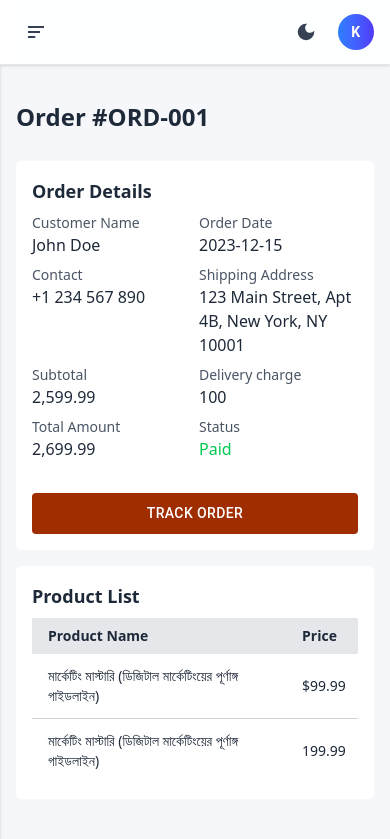
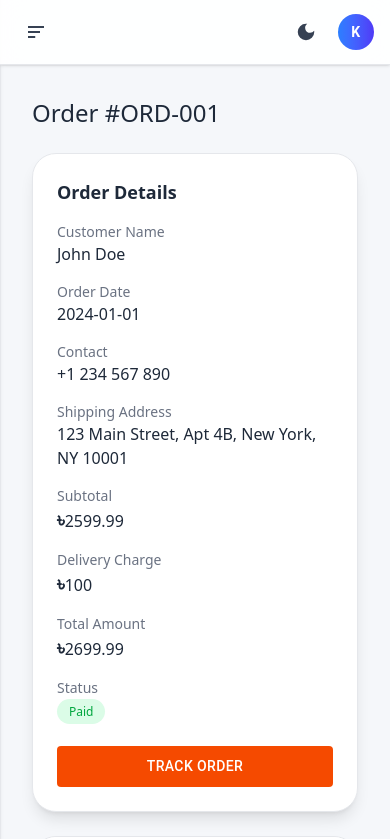
Before and after one commit to Mdkamrujjamanshimu/ecom-admin, a Next.js app: page /orders/details in a window 390 px wide. Shown: the top 839 px of the page. Built offline with nearby package versions, Linux system fonts and the light colour scheme; some icons are missing.

Commit message:
orders page & linked pages upgraded/final design

```diff
--- a/src/app/orders/details/page.jsx
+++ b/src/app/orders/details/page.jsx
@@ -1,117 +1,175 @@
+"use client";
+
+import React from "react";
 import { Button } from "@mui/material";
 import Link from "next/link";
-import React from "react";
+
+/* ================= ORDER JSON ================= */
+
+const order = {
+  id: "#ORD-001",
+  customer: "John Doe",
+  date: "2024-01-01",
+  contact: "+1 234 567 890",
+  address: "123 Main Street, Apt 4B, New York, NY 10001",
+  subtotal: 2599.99,
+  delivery: 100,
+  total: 2699.99,
+  status: "Paid",
+  products: [
+    {
+      id: 1,
+      name: "মার্কেটিং মাস্টারি (ডিজিটাল মার্কেটিংয়ের পূর্ণাঙ্গ গাইডলাইন)",
+      price: 99.99,
+      quantity: 2,
+    },
+    {
+      id: 2,
+      name: "মার্কেটিং মাস্টারি (ডিজিটাল মার্কেটিংয়ের পূর্ণাঙ্গ গাইডলাইন)",
+      price: 199.99,
+      quantity: 1,
+    },
+  ],
+};
 
 const page = () => {
   return (
+    <div className="p-4 sm:p-6 lg:p-8">
+      <h2 className="text-2xl sm:text-3xl font-medium mb-6 text-gray-800 dark:text-gray-200">
+        Order {order.id}
+      </h2>
+
+      {/* ================= ORDER INFO ================= */}
+
+      <div className="bg-white dark:bg-gray-800 backdrop-blur border border-gray-200 dark:border-gray-800 rounded-3xl shadow-lg p-6 mb-6">
+        <h3 className="text-lg font-semibold mb-4 text-gray-800 dark:text-gray-200">
+          Order Details
+        </h3>
+
+        <div className="grid grid-cols-2 gap-4 max-[600px]:grid-cols-1">
           <div>
-      <h2 className="text-2xl font-bold py-2 mt-3 mb-5">Order #ORD-001</h2>
-      <div className="w-full">
-        <div className="bg-white dark:bg-[#181818] p-4 rounded-md mb-4">
-          <h3 className="text-lg font-semibold mb-2">Order Details</h3>
-          <div className="grid grid-cols-2 gap-4 max-[401px]:gap-2">
-            <div>
-              <p className="text-sm text-gray-600 dark:text-gray-400">
+            <p className="text-sm text-gray-500 dark:text-gray-400">
               Customer Name
             </p>
-              <p className="font-medium">John Doe</p>
+            <p className="font-medium">{order.customer}</p>
           </div>
+
           <div>
-              <p className="text-sm text-gray-600 dark:text-gray-400">
+            <p className="text-sm text-gray-500 dark:text-gray-400">
               Order Date
             </p>
-              <p className="font-medium">2023-12-15</p>
+            <p className="font-medium">{order.date}</p>
           </div>
+
           <div>
-              <p className="text-sm text-gray-600 dark:text-gray-400">
-                Contact
-              </p>
-              <p className="font-medium">+1 234 567 890</p>
+            <p className="text-sm text-gray-500 dark:text-gray-400">Contact</p>
+            <p className="font-medium">{order.contact}</p>
           </div>
+
           <div>
-              <p className="text-sm text-gray-600 dark:text-gray-400">
+            <p className="text-sm text-gray-500 dark:text-gray-400">
               Shipping Address
             </p>
+            <p className="font-medium">{order.address}</p>
+          </div>
+
+          <div>
+            <p className="text-sm text-gray-500 dark:text-gray-400">Subtotal</p>
             <p className="font-medium">
-                123 Main Street, Apt 4B, New York, NY 10001
+              <span className="font-bold text-xl">৳</span>
+              {order.subtotal}
             </p>
           </div>
+
           <div>
-              <p className="text-sm text-gray-600 dark:text-gray-400">
-                Subtotal
+            <p className="text-sm text-gray-500 dark:text-gray-400">
+              Delivery Charge
             </p>
-              <p className="font-medium">2,599.99</p>
+            <p className="font-medium">
+              <span className="font-bold text-xl">৳</span>
+              {order.delivery}
+            </p>
           </div>
+
           <div>
-              <p className="text-sm text-gray-600 dark:text-gray-400">
-                Delivery charge
-              </p>
-              <p className="font-medium">100</p>
-            </div>
-            <div>
-              <p className="text-sm text-gray-600 dark:text-gray-400">
+            <p className="text-sm text-gray-500 dark:text-gray-400">
               Total Amount
             </p>
-              <p className="font-medium">2,699.99</p>
+            <p className="font-medium">
+              <span className="font-bold text-xl">৳</span>
+              {order.total}
+            </p>
           </div>
+
           <div>
-              <p className="text-sm text-gray-600 dark:text-gray-400">Status</p>
-              <p className="font-medium text-green-500">Paid</p>
+            <p className="text-sm text-gray-500 dark:text-gray-400">Status</p>
+
+            <span
+              className={`px-3 py-1 text-xs rounded-full font-medium
+              ${
+                order.status === "Paid"
+                  ? "bg-green-100 text-green-600 dark:bg-green-900/40 dark:text-green-400"
+                  : "bg-red-100 text-red-600 dark:bg-red-900/40 dark:text-red-400"
+              }`}
+            >
+              {order.status}
+            </span>
           </div>
         </div>
-          <div className="mt-4">
+
+        <div className="mt-6">
           <Link href="/orders/tracking">
-              <Button className="bg-orange-800! hover:bg-orange-900! text-white! w-full! py-2! mt-4!">
+            <Button className="bg-orange-600! hover:bg-orange-700! text-white! w-full! py-2!">
               Track Order
             </Button>
           </Link>
         </div>
       </div>
 
-        <div className="bg-white dark:bg-[#181818] p-4 rounded-md">
-          <h3 className="text-lg font-semibold mb-2">Product List</h3>
-          <div className="w-full overflow-x-auto">
-            <table className="min-w-[500px] w-full">
-              <thead className="bg-gray-200 dark:bg-[#282828]">
-                <tr>
-                  <th className="px-4 py-2 text-left text-sm font-semibold">
+      {/* ================= PRODUCT TABLE ================= */}
+
+      <div className="overflow-x-auto rounded-3xl border border-gray-200 dark:border-gray-800 bg-white dark:bg-gray-800 backdrop-blur shadow-lg">
+        <div className="p-4">
+          <h3 className="text-lg font-semibold text-gray-800 dark:text-gray-200">
+            Product List
+          </h3>
+        </div>
+
+        <table className="min-w-[700px] w-full text-sm sm:text-base">
+          <thead className="bg-linear-to-r from-gray-100 to-gray-50 dark:from-[#1a1a1a] dark:to-[#131313]">
+            <tr className="text-gray-700 dark:text-gray-300">
+              <th className="px-4 py-3 text-left font-semibold">
                 Product Name
               </th>
-                  <th className="px-4 py-2 text-left text-sm font-semibold">
-                    Price
-                  </th>
-                  <th className="px-4 py-2 text-left text-sm font-semibold">
-                    Quantity
-                  </th>
-                  <th className="px-4 py-2 text-left text-sm font-semibold">
-                    Total
-                  </th>
+              <th className="px-4 py-3 text-left font-semibold">Price</th>
+              <th className="px-4 py-3 text-left font-semibold">Quantity</th>
+              <th className="px-4 py-3 text-left font-semibold">Total</th>
             </tr>
           </thead>
-              <tbody className="">
-                {/* Example product row */}
-                <tr className="border-b border-gray-300 dark:border-[#282828]">
-                  <td className="px-4 py-3 text-sm">
-                    মার্কেটিং মাস্টারি (ডিজিটাল মার্কেটিংয়ের পূর্ণাঙ্গ গাইডলাইন)
+
+          <tbody className="divide-y divide-gray-200 dark:divide-gray-700">
+            {order.products.map((product) => (
+              <tr
+                key={product.id}
+                className="text-gray-700 dark:text-gray-300 hover:bg-gray-100 dark:hover:bg-gray-900 transition"
+              >
+                <td className="px-4 py-3">{product.name}</td>
+
+                <td className="px-4 py-3">
+                  <span className="font-bold text-xl">৳</span>
+                  {product.price}
                 </td>
-                  <td className="px-4 py-3 text-sm">$99.99</td>
-                  <td className="px-4 py-3 text-sm">2</td>
-                  <td className="px-4 py-3 text-sm">199.98</td>
+
+                <td className="px-4 py-3">{product.quantity}</td>
+
+                <td className="px-4 py-3">
+                  <span className="font-bold text-xl">৳</span>
+                  {(product.price * product.quantity).toFixed(2)}
+                </td>
               </tr>
-
-                {/* Example product row */}
-                <tr className="">
-                  <td className="px-4 py-3 text-sm">
-                    মার্কেটিং মাস্টারি (ডিজিটাল মার্কেটিংয়ের পূর্ণাঙ্গ গাইডলাইন)
-                  </td>
-                  <td className="px-4 py-3 text-sm">199.99</td>
-                  <td className="px-4 py-3 text-sm">1</td>
-                  <td className="px-4 py-3 text-sm">199.99</td>
-                </tr>
+            ))}
           </tbody>
         </table>
-          </div>
-        </div>
       </div>
     </div>
   );
--- a/src/app/orders/page.jsx
+++ b/src/app/orders/page.jsx
@@ -1,98 +1,220 @@
 "use client";
+
+import React, { useState } from "react";
 import { Button } from "@mui/material";
-import React from "react";
 import { FiEdit } from "react-icons/fi";
 import { RiDeleteBin5Line } from "react-icons/ri";
 import SearchBox from "@/Components/SearchBox";
 import Link from "next/link";
-import { MdAddCircle } from "react-icons/md";
+
+/* ================= JSON DATA ================= */
+
+const orderData = [
+  {
+    id: "#ORD-001",
+    customer: "John Doe",
+    price: 2000,
+    quantity: 3,
+    status: "Paid",
+    createdAt: "2024-01-01",
+  },
+  {
+    id: "#ORD-002",
+    customer: "Sarah Khan",
+    price: 1500,
+    quantity: 2,
+    status: "Unpaid",
+    createdAt: "2024-01-05",
+  },
+  {
+    id: "#ORD-003",
+    customer: "Michael Lee",
+    price: 3500,
+    quantity: 5,
+    status: "Paid",
+    createdAt: "2024-01-08",
+  },
+  {
+    id: "#ORD-004",
+    customer: "David Smith",
+    price: 1000,
+    quantity: 1,
+    status: "Unpaid",
+    createdAt: "2024-01-10",
+  },
+];
 
 const page = () => {
+  const [searchQuery, setSearchQuery] = useState("");
+  const [statusFilter, setStatusFilter] = useState("All");
+  const [currentPage, setCurrentPage] = useState(1);
+
+  const itemsPerPage = 6;
+
+  /* ================= FILTER ================= */
+
+  const filteredData = orderData.filter((order) => {
+    const matchSearch =
+      order.customer.toLowerCase().includes(searchQuery.toLowerCase()) ||
+      order.id.toLowerCase().includes(searchQuery.toLowerCase());
+
+    const matchStatus = statusFilter === "All" || order.status === statusFilter;
+
+    return matchSearch && matchStatus;
+  });
+
+  /* ================= PAGINATION ================= */
+
+  const totalPages = Math.ceil(filteredData.length / itemsPerPage);
+
+  const currentItems = filteredData.slice(
+    (currentPage - 1) * itemsPerPage,
+    currentPage * itemsPerPage,
+  );
+
   return (
-    <div>
-      <h2 className="text-2xl font-bold py-2 mt-3 mb-5">Order List</h2>
+    <div className="p-4 sm:p-6 lg:p-8">
+      <h2 className="text-2xl sm:text-3xl font-bold mb-6 text-gray-800 dark:text-gray-200">
+        Order List
+      </h2>
 
-      {/* PRODUCT LIST TABLE */}
+      {/* ================= FILTER AREA ================= */}
 
-      <div className="rounded-md border border-gray-200 dark:border-[#282828]">
-        <div
-          className={`grid grid-cols-3 max-[510px]:grid-cols-2 max-[425px]:grid-cols-1 gap-2 p-3 my-4 rounded-md`}
+      <div className="grid grid-cols-3 max-[700px]:grid-cols-2 max-[450px]:grid-cols-1 gap-3 mb-6">
+        <SearchBox
+          placeholder="Search order..."
+          width="100%"
+          value={searchQuery}
+          onChange={(e) => {
+            setSearchQuery(e.target.value);
+            setCurrentPage(1);
+          }}
+        />
+
+        <select
+          onChange={(e) => {
+            setStatusFilter(e.target.value);
+            setCurrentPage(1);
+          }}
+          className="w-full border border-gray-300 dark:border-gray-700 rounded-md px-3 py-2 bg-white dark:bg-[#151515] text-gray-700 dark:text-gray-300 focus:ring-2 focus:ring-blue-400"
         >
-          <div className="w-full max-[1030px]:col-span-2 max-[989px]:col-span-1 max-[815px]:col-span-2 max-[425px]:col-span-1">
-            <SearchBox placeholder="Search here..." width="300px" />
-          </div>
-          <div className="w-full">
-            <select
-              name=""
-              id=""
-              className="w-full border outline-none border-[rgba(0,0,0,0.2)] dark:border-[rgba(255,255,255,0.2)] focus:border-[rgba(0,0,0,0.4)] dark:focus:border-[rgba(255,255,255,0.4)] dark:bg-[#151515] text-[14px] rounded-md px-3 py-2"
-            >
-              <option value="">All Status</option>
-              <option value="">Paid</option>
-              <option value="">Unpaid</option>
+          <option value="All">All Status</option>
+          <option value="Paid">Paid</option>
+          <option value="Unpaid">Unpaid</option>
+        </select>
+
+        <select className="w-full border border-gray-300 dark:border-gray-700 rounded-md px-3 py-2 bg-white dark:bg-[#151515] text-gray-700 dark:text-gray-300 focus:ring-2 focus:ring-blue-400">
+          <option>Sort by (Default)</option>
+          <option>ID</option>
+          <option>Customer</option>
+          <option>Price</option>
         </select>
       </div>
-          <div className="w-full">
-            <select
-              name=""
-              id=""
-              className="w-full border outline-none border-[rgba(0,0,0,0.2)] dark:border-[rgba(255,255,255,0.2)] focus:border-[rgba(0,0,0,0.4)] dark:focus:border-[rgba(255,255,255,0.4)] dark:bg-[#151515] text-[14px] rounded-md px-3 py-2"
+
+      {/* ================= TABLE ================= */}
+
+      <div className="overflow-x-auto rounded-3xl border border-gray-200 dark:border-gray-800 bg-white dark:bg-gray-800 backdrop-blur shadow-lg">
+        <table className="min-w-[900px] w-full text-sm sm:text-base">
+          <thead className="bg-linear-to-r from-gray-100 to-gray-50 dark:from-[#1a1a1a] dark:to-[#131313]">
+            <tr className="text-gray-700 dark:text-gray-300">
+              {[
+                "Sl",
+                "Customer Name",
+                "Order ID",
+                "Price",
+                "Quantity",
+                "Status",
+                "Created Date",
+                "Action",
+              ].map((th, i) => (
+                <th
+                  key={i}
+                  className="px-4 py-3 text-left font-semibold whitespace-nowrap"
                 >
-              <option value="">Sort by (Default)</option>
-              <option value="">ID</option>
-              <option value="">Name</option>
-              <option value="">Price</option>
-            </select>
-          </div>
-        </div>
-        <div className="w-full overflow-x-auto">
-          <table className="min-w-[1100px] w-full">
-            <thead className="bg-gray-100 dark:bg-[#131313]">
-              <tr className="text-gray-700 dark:text-gray-300">
-                <th className="px-4 py-3 text-left text-sm font-semibold">
-                  Sl
+                  {th}
                 </th>
-                <th className="px-4 py-3 text-left text-sm font-semibold">
-                  Customer Name
-                </th>
-                <th className="px-4 py-3 text-left text-sm font-semibold">
-                  order ID
-                </th>
-                <th className="px-4 py-3 text-left text-sm font-semibold">
-                  Price
-                </th>
-                <th className="px-4 py-3 text-left text-sm font-semibold">
-                  Quantity
-                </th>
-                <th className="px-4 py-3 text-left text-sm font-semibold">
-                  Status
-                </th>
-                <th className="px-4 py-3 text-left text-sm font-semibold">
-                  Actions
-                </th>
+              ))}
             </tr>
           </thead>
-            <tbody className="divide-y divide-gray-200 bg-white dark:bg-[#181818]">
-              <tr className="text-gray-700 dark:text-gray-300">
-                <td className="px-4 py-3 text-sm">1</td>
-                <td className="px-4 py-3 text-sm font-medium ">John Doe</td>
-                <td className="px-4 py-3 text-sm">#ORD-001</td>
-                <td className="px-4 py-3 text-sm">2000</td>
-                <td className="px-4 py-3 text-sm">3</td>
-                <td className="px-4 py-3 text-sm">Paid</td>
-                <td className="px-4 py-3 text-[18px] ">
-                  <div className="flex gap-2">
+
+          <tbody className="divide-y divide-gray-200 dark:divide-gray-700">
+            {currentItems.length > 0 ? (
+              currentItems.map((order, idx) => (
+                <tr
+                  key={order.id}
+                  className="text-gray-700 dark:text-gray-300 hover:bg-gray-100 dark:hover:bg-gray-900 transition-colors"
+                >
+                  <td className="px-4 py-3">
+                    {(currentPage - 1) * itemsPerPage + idx + 1}
+                  </td>
+
+                  <td className="px-4 py-3 font-medium">{order.customer}</td>
+
+                  <td className="px-4 py-3">{order.id}</td>
+
+                  <td className="px-4 py-3">{order.price}</td>
+
+                  <td className="px-4 py-3">{order.quantity}</td>
+
+                  <td className="px-4 py-3">
+                    <span
+                      className={`px-3 py-1 text-xs rounded-full font-medium
+                      ${
+                        order.status === "Paid"
+                          ? "bg-green-100 text-green-600 dark:bg-green-900/40 dark:text-green-400"
+                          : "bg-red-100 text-red-600 dark:bg-red-900/40 dark:text-red-400"
+                      }`}
+                    >
+                      {order.status}
+                    </span>
+                  </td>
+
+                  <td className="px-4 py-3">{order.createdAt}</td>
+
+                  <td className="px-4 py-3">
+                    <div className="flex items-center gap-3">
                       <Link href="/orders/details">
-                      <FiEdit className="text-blue-500 cursor-pointer" />
+                        <FiEdit className="text-blue-500 hover:text-blue-600 cursor-pointer transition-colors" />
                       </Link>
-                    <RiDeleteBin5Line className="text-red-500 cursor-pointer" />
+
+                      <RiDeleteBin5Line className="text-red-500 hover:text-red-600 cursor-pointer transition-colors" />
                     </div>
                   </td>
                 </tr>
+              ))
+            ) : (
+              <tr>
+                <td
+                  colSpan={8}
+                  className="text-center py-6 text-gray-500 dark:text-gray-400"
+                >
+                  No orders found
+                </td>
+              </tr>
+            )}
           </tbody>
         </table>
       </div>
+
+      {/* ================= PAGINATION ================= */}
+
+      {totalPages > 1 && (
+        <div className="flex justify-end mt-4 gap-2 flex-wrap">
+          {Array.from({ length: totalPages }, (_, i) => (
+            <Button
+              key={i}
+              onClick={() => setCurrentPage(i + 1)}
+              className={`px-3 py-1 rounded-lg ${
+                currentPage === i + 1
+                  ? "bg-gradient-to-r from-blue-500 to-blue-600 text-white"
+                  : "bg-gray-200 dark:bg-gray-800 text-gray-700 dark:text-gray-300 hover:bg-gray-300 dark:hover:bg-gray-700"
+              }`}
+            >
+              {i + 1}
+            </Button>
+          ))}
         </div>
+      )}
     </div>
   );
 };
--- a/src/app/orders/tracking/page.jsx
+++ b/src/app/orders/tracking/page.jsx
@@ -1,4 +1,8 @@
-export default function OrderTrackingPage() {
+"use client";
+
+import React from "react";
+
+const page = () => {
   const steps = [
     { step: "Pending", date: "2023-12-10", active: true },
     { step: "Processing", date: "2023-12-12", active: true },
@@ -6,60 +10,71 @@ export default function OrderTrackingPage() {
     { step: "Delivered", date: "-", active: false },
   ];
 
+  const progress =
+    ((steps.filter((s) => s.active).length - 1) / (steps.length - 1)) * 100;
+
   return (
-    <div className="min-h-screen p-4 sm:p-6">
-      <div className="w-full max-w-4xl mx-auto bg-white dark:bg-gray-900 rounded-xl shadow-md p-5 sm:p-8">
-        {/* Title */}
-        <h1 className="text-2xl sm:text-3xl font-bold mb-6">Order Tracking</h1>
+    <div>
+      <h2 className="text-2xl font-bold py-2 mt-3 mb-5">Order Tracking</h2>
 
-        {/* Order ID */}
-        <h2 className="text-lg sm:text-xl font-semibold mb-6">
-          Order ID: <span className="text-blue-600">#ORD-001</span>
-        </h2>
+      <div className="bg-white dark:bg-gray-800 border border-gray-200 dark:border-gray-700 rounded-md p-5">
+        {/* ORDER HEADER */}
 
-        {/* Customer Info */}
-        <div className="mb-8">
-          <h3 className="text-base sm:text-lg font-semibold border-b pb-2 mb-4">
-            Customer Information
+        <div className="flex flex-col md:flex-row md:items-center md:justify-between gap-3 mb-6">
+          <h3 className="text-lg font-semibold text-gray-800 dark:text-gray-200">
+            Order ID: <span className="text-blue-500">#ORD-001</span>
           </h3>
 
-          <div className="grid grid-cols-1 md:grid-cols-2 gap-3 sm:gap-4 text-sm sm:text-base text-gray-700 dark:text-gray-300">
+          <span className="bg-blue-600 text-white text-xs px-3 py-1 rounded-full w-fit">
+            Shipped
+          </span>
+        </div>
+
+        {/* CUSTOMER INFO */}
+
+        <div className="mb-6">
+          <h4 className="text-md font-semibold mb-3 text-gray-800 dark:text-gray-200">
+            Customer Information
+          </h4>
+
+          <div className="grid grid-cols-1 md:grid-cols-3 gap-4 text-sm text-gray-700 dark:text-gray-300">
             <p>
-              <span className="font-medium">Name:</span> john Doe
+              <span className="font-medium">Name:</span> John Doe
             </p>
+
             <p>
               <span className="font-medium">Email:</span> john@example.com
             </p>
+
             <p>
               <span className="font-medium">Phone:</span> +880123456789
             </p>
           </div>
         </div>
 
-        {/* Shipping Address */}
+        {/* SHIPPING ADDRESS */}
+
         <div className="mb-8">
-          <h3 className="text-base sm:text-lg font-semibold border-b pb-2 mb-4">
+          <h4 className="text-md font-semibold mb-3 text-gray-800 dark:text-gray-200">
             Shipping Address
-          </h3>
-          <p className="text-sm sm:text-base text-gray-700 dark:text-gray-300">
+          </h4>
+
+          <p className="text-sm text-gray-700 dark:text-gray-300">
             123 Main Street, Apt 4B, New York, NY 10001
           </p>
         </div>
 
-        {/* Status Badge */}
-        <div className="mb-10">
-          <span className="bg-blue-600 text-white px-4 py-2 rounded-full text-xs sm:text-sm">
-            Shipped
-          </span>
-        </div>
+        {/* DESKTOP PROGRESS */}
 
-        {/* ================= Desktop Progress Bar ================= */}
-        <div className="hidden sm:block relative mb-6">
-          {/* Background Line */}
+        <div className="hidden sm:block relative mb-8">
+          {/* LINE */}
           <div className="absolute top-4 left-0 w-full h-1 bg-gray-300 dark:bg-gray-600"></div>
 
-          {/* Active Line (3/4 complete = 75%) */}
-          <div className="absolute top-4 left-0 w-3/4 h-1 bg-green-500"></div>
+          {/* ACTIVE LINE */}
+          <div
+            className="absolute top-4 left-0 h-1 bg-green-500 transition-all"
+            style={{ width: `${progress}%` }}
+          ></div>
 
           <div className="flex justify-between relative">
             {steps.map((item, index) => (
@@ -74,22 +89,24 @@ export default function OrderTrackingPage() {
                   {index + 1}
                 </div>
 
-                <p className="mt-2 text-sm font-medium">{item.step}</p>
+                <p className="mt-2 text-sm font-medium text-gray-800 dark:text-gray-200">
+                  {item.step}
+                </p>
+
                 <p className="text-xs text-gray-500">{item.date}</p>
               </div>
             ))}
           </div>
         </div>
 
-        {/* ================= Mobile Vertical Progress ================= */}
+        {/* MOBILE TIMELINE */}
+
         <div className="sm:hidden relative">
-          {/* Full Vertical Line */}
           <div className="absolute left-[13px] top-0 bottom-0 w-1 bg-gray-300 dark:bg-gray-600"></div>
 
           <div className="space-y-8">
             {steps.map((item, index) => (
               <div key={index} className="flex items-start gap-4 relative">
-                {/* Circle */}
                 <div
                   className={`w-7 h-7 rounded-full flex items-center justify-center text-xs z-10 ${
                     item.active
@@ -100,9 +117,11 @@ export default function OrderTrackingPage() {
                   {index + 1}
                 </div>
 
-                {/* Content */}
                 <div>
-                  <p className="text-sm font-medium">{item.step}</p>
+                  <p className="text-sm font-medium text-gray-800 dark:text-gray-200">
+                    {item.step}
+                  </p>
+
                   <p className="text-xs text-gray-500">{item.date}</p>
                 </div>
               </div>
@@ -112,4 +131,6 @@ export default function OrderTrackingPage() {
       </div>
     </div>
   );
-}
+};
+
+export default page;
```
Also changed, not shown: src/app/products/add/page.jsx (+20 -4 lines), src/app/products/edit/page.jsx (+33 -2 lines). Lines whose indentation alone changed are shown as unchanged.
